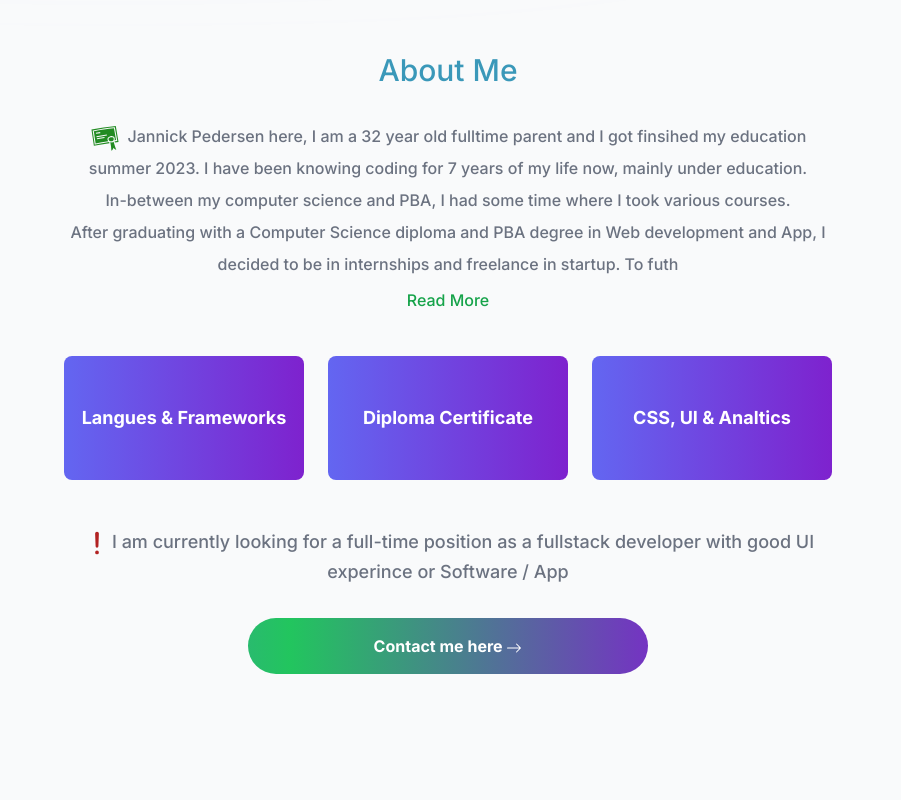
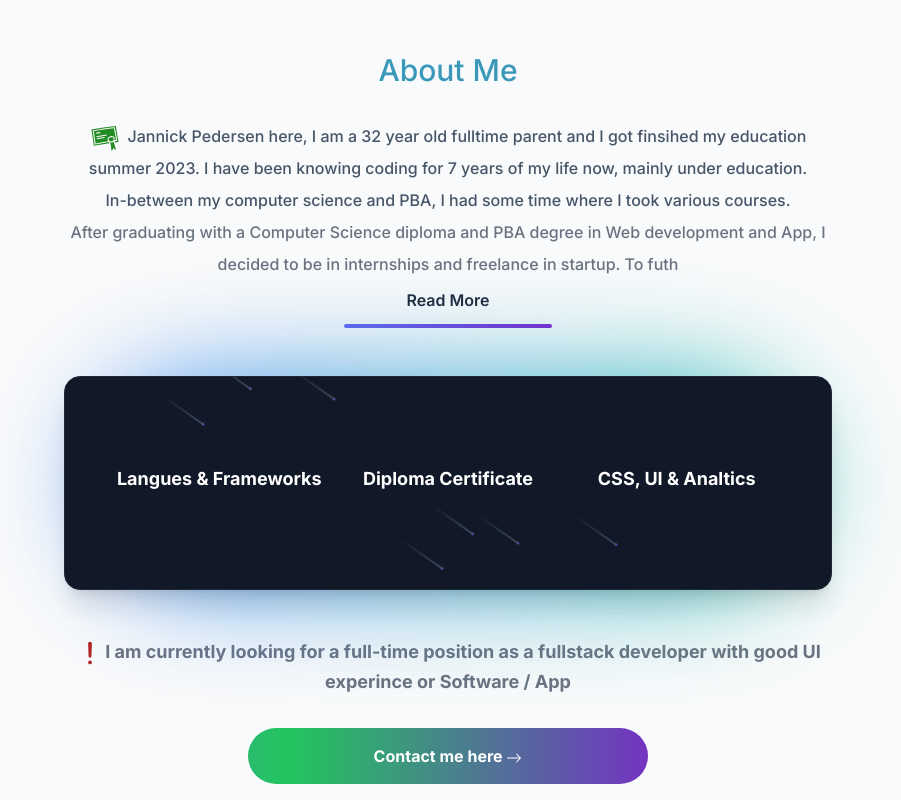
Before and after one commit to JannickPepe/MainPortfolio, a Next.js app: page / in a window 1280 px wide. Shown: the part 880-1680 px from the top of the page, without its empty margins (192-1093 px from the left). Built offline with nearby package versions, Linux system fonts and the light colour scheme.

Commit message:
made about modals in a comet section animaton and made styled hr and btn hover over read more

```diff
--- /dev/null
+++ b/components/Meteors.tsx
@@ -0,0 +1,26 @@
+
+import clsx from "clsx";
+import React from "react";
+
+export const Meteors = ({ number }: { number?: number }) => {
+  const meteors = new Array(number || 20).fill(true);
+  return (
+    <>
+      {meteors.map((el, idx) => (
+        <span
+          key={"meteor" + idx}
+          className={clsx(
+            "animate-meteor-effect absolute top-1/2 left-1/2 h-0.5 w-0.5 rounded-[9999px] bg-gradient-to-r from-indigo-500 to-purple-700 shadow-[0_0_0_1px_#ffffff10] rotate-[215deg]",
+            "before:content-[''] before:absolute before:top-1/2 before:transform before:-translate-y-[50%] before:w-[50px] before:h-[1px] before:bg-gradient-to-r before:from-[#64748b] before:to-transparent"
+          )}
+          style={{
+            top: 0,
+            left: Math.floor(Math.random() * (400 - -400) + -400) + "px",
+            animationDelay: Math.random() * (0.8 - 0.2) + 0.2 + "s",
+            animationDuration: Math.floor(Math.random() * (10 - 2) + 2) + "s",
+          }}
+        ></span>
+      ))}
+    </>
+  );
+};
--- /dev/null
+++ b/components/MeteorsPreview.jsx
@@ -0,0 +1,28 @@
+
+import React from "react";
+import { Meteors } from "./Meteors";
+import ExampleWrapper from "./SpringModal";
+import ExampleWrapperThree from "./SpringModalThree";
+import ExampleWrapperTwo from "./SpringModalTwo";
+
+export const MeteorPreview = () => {
+
+    return (
+        <div className="my-12">
+            <div className=" relative">
+                <div className="absolute inset-0 h-full w-full bg-gradient-to-r from-blue-500 to-teal-500 transform scale-[0.90] bg-red-500 rounded-full blur-3xl"
+                />
+                <div className="relative shadow-xl bg-gray-900 border border-gray-800  px-4 py-8 h-full overflow-hidden rounded-2xl flex flex-col justify-end items-start">
+                    <div className="mx-auto mt-10 mb-12 grid grid-cols-1 gap-6 sm:grid-cols-3">
+                        <ExampleWrapper />
+                        <ExampleWrapperThree />
+                        <ExampleWrapperTwo />
+                    </div>
+                    {/* Meaty part - Meteor effect */}
+                    <Meteors number={10} />
+                </div>
+            </div>
+        </div>
+    );
+
+};
--- a/components/SpringModal.jsx
+++ b/components/SpringModal.jsx
@@ -11,9 +11,9 @@ const ExampleWrapper = () => {
     const [isOpen, setIsOpen] = useState(false);
 
     return (
-        <div className="flex justify-center text-white hover:text-slate-300 bg-gradient-to-r from-indigo-500 to-purple-700 py-12 rounded-lg">
+        <div className="flex justify-center text-white hover:text-slate-300 py-4 rounded-lg">
             <button onClick={() => setIsOpen(true)} className="group text-lg font-bold text-center transition-all duration-300 ease-in-out">
-                <span className='bg-left-bottom bg-gradient-to-r from-blue-500 to-blue-500 bg-[length:0%_4px] bg-no-repeat group-hover:bg-[length:100%_4px] transition-all duration-500 ease-out'>
+                <span className='bg-left-bottom bg-gradient-to-r from-indigo-500 to-purple-700 bg-[length:0%_4px] bg-no-repeat group-hover:bg-[length:100%_4px] transition-all duration-500 ease-out'>
                     Langues & Frameworks
                 </span>
             </button>
--- a/components/SpringModalThree.jsx
+++ b/components/SpringModalThree.jsx
@@ -13,9 +13,9 @@ const ExampleWrapperThree = () => {
     const [isOpen, setIsOpen] = useState(false);
 
     return (
-        <div className="flex justify-center text-white hover:text-slate-300 bg-gradient-to-r from-indigo-500 to-purple-700 py-12 rounded-lg">
+        <div className="flex justify-center text-white hover:text-slate-300 py-4 rounded-lg">
             <button onClick={() => setIsOpen(true)} className="group text-lg font-bold text-center transition-all duration-300 ease-in-out">
-                <span className='bg-left-bottom bg-gradient-to-r from-blue-500 to-blue-500 bg-[length:0%_4px] bg-no-repeat group-hover:bg-[length:100%_4px] transition-all duration-500 ease-out'>
+                <span className='bg-left-bottom bg-gradient-to-r from-indigo-500 to-purple-700 bg-[length:0%_4px] bg-no-repeat group-hover:bg-[length:100%_4px] transition-all duration-500 ease-out '>
                     Diploma Certificate
                 </span>
             </button>
--- a/components/SpringModalTwo.jsx
+++ b/components/SpringModalTwo.jsx
@@ -11,9 +11,10 @@ const ExampleWrapperTwo = () => {
     const [isOpen, setIsOpen] = useState(false);
 
     return (
-        <div className="flex justify-center text-white hover:text-slate-300 bg-gradient-to-r from-indigo-500 to-purple-700 py-12 rounded-lg">
+        //bg-gradient-to-r from-indigo-500 to-purple-700 py-12
+        <div className="flex justify-center text-white hover:text-slate-300 rounded-lg py-4">
             <button onClick={() => setIsOpen(true)} className="group text-lg font-bold text-center transition-all duration-300 ease-in-out">
-                <span className='bg-left-bottom bg-gradient-to-r from-blue-500 to-blue-500 bg-[length:0%_4px] bg-no-repeat group-hover:bg-[length:100%_4px] transition-all duration-500 ease-out'>
+                <span className='bg-left-bottom bg-gradient-to-r from-indigo-500 to-purple-700 bg-[length:0%_4px] bg-no-repeat group-hover:bg-[length:100%_4px] transition-all duration-500 ease-out'>
                     CSS, UI & Analtics
                 </span>
             </button>
--- a/components/about.tsx
+++ b/components/about.tsx
@@ -11,10 +11,7 @@ import { useActiveSectionContext } from "@/context/active-section-context";
 import { IoAlertOutline } from "react-icons/io5";
 import { GiDiploma } from "react-icons/gi";
 import Content from "./readMore";
-import ExampleWrapper from "./SpringModal";
-import ExampleWrapperTwo from "./SpringModalTwo";
-import ExampleWrapperThree from "./SpringModalThree";
-
+import {MeteorPreview} from "./MeteorsPreview";
 
 export default function About() {
 
@@ -54,20 +51,16 @@ export default function About() {
       >
         <section id="about" ref={ref} className="scroll-mt-28 mb-28 sm:mb-40">
           <SectionHeading>About me</SectionHeading>
-          <p className=" text-gray-500 dark:text-gray-400 font-medium">
+          <p className=" text-slate-600 dark:text-gray-400 font-medium">
             <GiDiploma color="#228b22" size={30} className="inline-block mr-2"/>
             Jannick Pedersen here, I am a 32 year old fulltime parent and I got finsihed my education summer 2023.
             I have been knowing coding for 7 years of my life now, mainly under education.<br/> In-between my computer science and PBA, I had some time where I took various courses.
           </p>
           <Content />
+          <hr className="w-52 h-1 mx-auto bg-gradient-to-r from-indigo-500 to-purple-700 border-0 rounded my-2 dark:bg-gray-700" />
+          <MeteorPreview />
 
-          <div className="mt-10 mb-12 grid grid-cols-1 gap-6 sm:grid-cols-3">
-            <ExampleWrapper />
-            <ExampleWrapperThree />
-            <ExampleWrapperTwo />
-          </div>
-
-          <p className="text-lg text-gray-500 dark:text-gray-400 font-medium">
+          <p className="text-lg text-gray-500 dark:text-gray-400 font-bold my-4">
             <IoAlertOutline color="#B22222" size={30} className="inline-block" />
             I am currently looking for a full-time position as a fullstack developer with good UI experince or Software / App
           </p>
@@ -87,9 +80,13 @@ export default function About() {
               <BsArrowRight className="group-hover:translate-x-1 transition inline-block" />
             </div>
           </Link>
+
+
+
         </section>
 
       </motion.section>
+
     </motion.div>
 
   );
--- a/components/readMore.jsx
+++ b/components/readMore.jsx
@@ -14,7 +14,7 @@ const ReadMore = ({ children }) => {
             {isReadMore ? text.slice(0, 156) : text}
             <div
                 onClick={toggleReadMore}
-                className="read-or-hide mt-1 text-green-600 focus:outline-none flex justify-center hover:text-indigo-600 dark:hover:text-sky-500"
+                className="read-or-hide mt-1 max-w-[200px] mx-auto text-slate-800 font-semibold focus:outline-none flex justify-center hover:text-white dark:hover:text-sky-500 hover:bg-gradient-to-r from-indigo-500 to-purple-700 hover:rounded-2xl"
             >
                 {isReadMore ? "Read More" : "Close"}
             </div>
--- a/components/skills.tsx
+++ b/components/skills.tsx
@@ -32,12 +32,12 @@ export default function Skills() {
             <a className="flex flex-col lg:flex-row space-y-4 lg:space-y-0 lg:space-x-6 items-center justify-center text-3xl
             sm:text-4xl md:text-5xl font-semibold text-slate-900 before:absolute before:inset-0
             before:-z-10 before:transition-colors before:duration-500 group" href="#0">
-              <span className="relative p-0.5 rounded-full bg-slate-200 group-hover:bg-slate-800
+              <span className="relative p-0.5 rounded-full group-hover:bg-slate-800
               transition duration-500 overflow-hidden flex items-center justify-center before:opacity-0 group-hover:before:opacity-100
               before:absolute before:w-1/2 before:pb-[100%]
               before:bg-[linear-gradient(90deg,_theme(colors.indigo.500/0)_0%,_theme(colors.indigo.500)_35%,_theme(colors.indigo.200)_50%,_theme(colors.indigo.500)_65%,_theme(colors.indigo.500/0)_100%)] before:animate-[spin_3s_linear_infinite]">
                 <span className="relative whitespace-nowrap">
-                  <span className="block px-8 py-6 rounded-full bg-gradient-to-r from-slate-300 to-purple-600 z-10 group-hover:opacity-0 transition-opacity duration-500 ease-in-out">
+                  <span className="block px-8 py-6 rounded-full bg-gradient-to-r from-indigo-400 to-purple-600 z-10 group-hover:opacity-0 transition-opacity duration-500 ease-in-out">
                     <ul className="flex flex-wrap justify-center gap-2 text-lg text-gray-800 md:mt-8 lg:mt-10">
                       {skillsData.map((skill, index) => (
                         <motion.li
--- a/tailwind.config.js
+++ b/tailwind.config.js
@@ -31,12 +31,21 @@ module.exports = {
           from: { transform: 'translateX(0)' },
           to: { transform: 'translateX(-100%)' },
         },
+        meteor: {
+          "0%": { transform: "rotate(215deg) translateX(0)", opacity: 1 },
+          "70%": { opacity: 1 },
+          "100%": {
+            transform: "rotate(215deg) translateX(-500px)",
+            opacity: 0,
+          },
+        },
       },
       animation: {
         wiggle: 'wiggle 1s ease-in-out infinite',
         'waving-hand': 'wave 2s ease-in-out 5',
         'hover-waving-hand': 'wave 2s linear infinite',
         'infinite-scroll': 'infinite-scroll 6s linear infinite',
+        "meteor-effect": "meteor 5s linear infinite",
       },
     },
   },
```
Also changed, not shown: components/NewEmail.jsx (+16 -16 lines).
